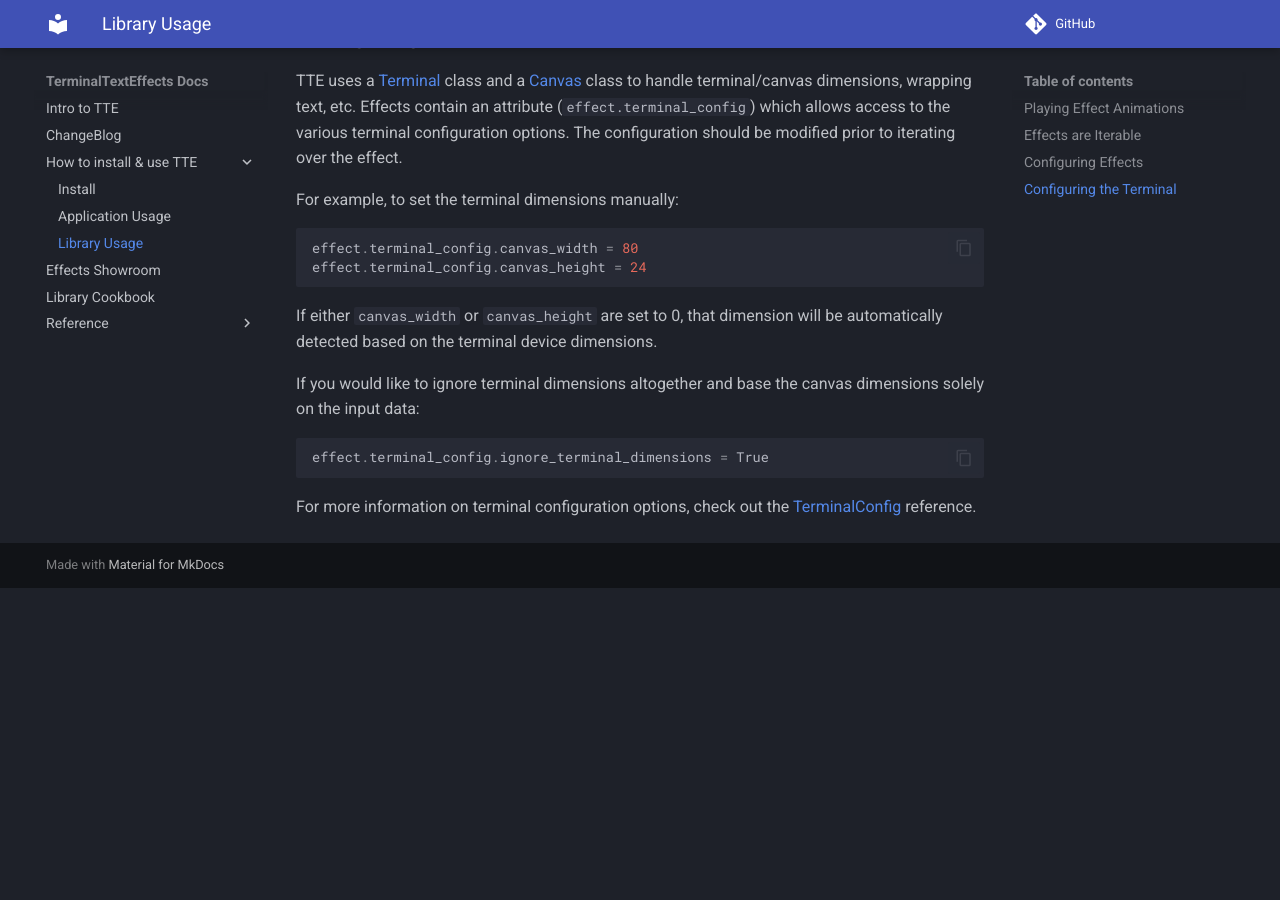
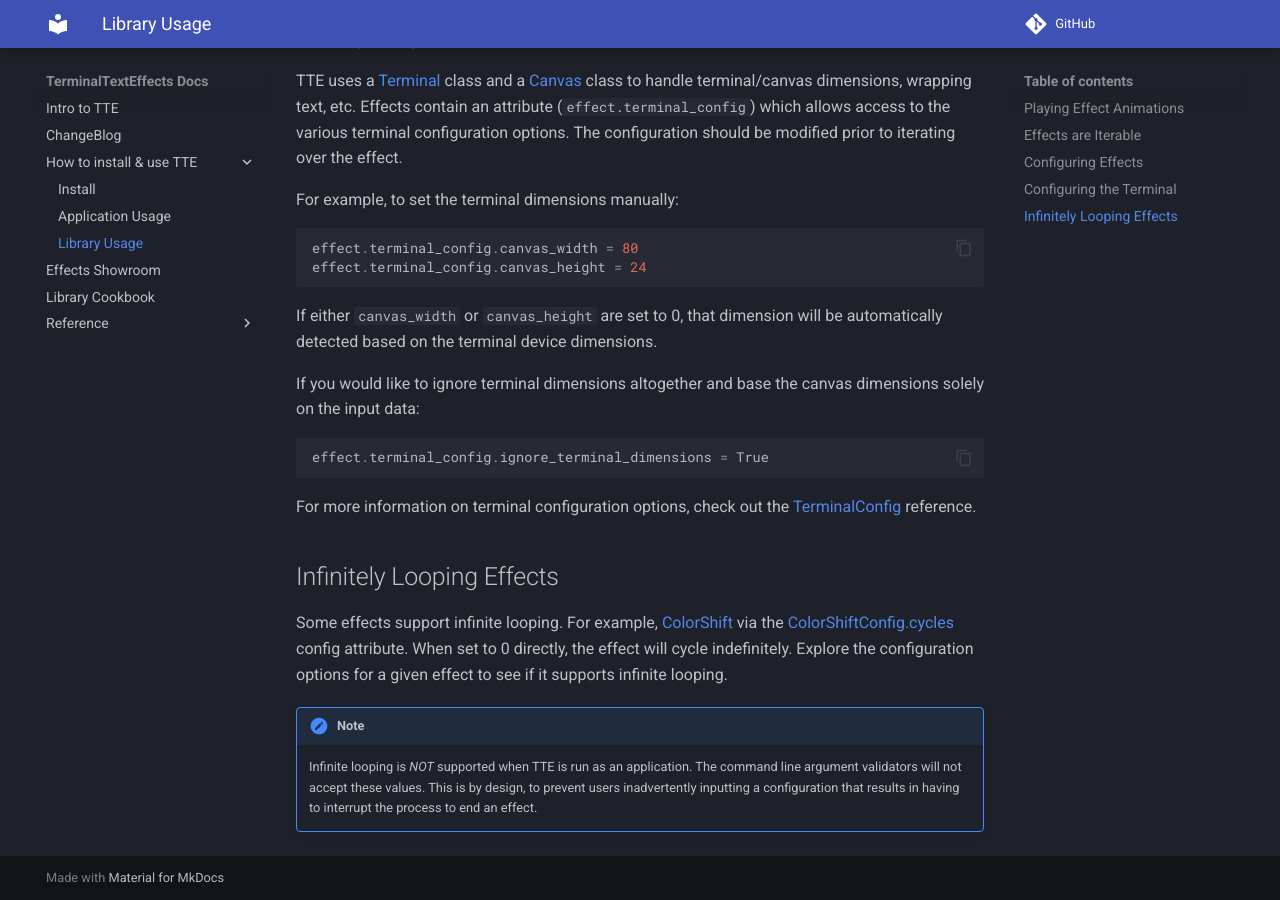
Before and after one commit to ChrisBuilds/terminaltexteffects, an MkDocs documentation site: the page built from docs/libguide.md, in a window 1280 px wide and 900 px high, scrolled down 1470 px. Built offline with MkDocs 1.6.1 and Material for MkDocs 9.7.7, drawn with Linux system fonts in a browser that asks for light colours; comment, search, counter and statistics services are not loaded; before the commit the page ends 2058 px from its top, so only the background shows below that.

Commit message:
adds info about looping effects

````diff
--- a/docs/libguide.md
+++ b/docs/libguide.md
@@ -96,3 +96,14 @@ effect.terminal_config.ignore_terminal_dimensions = True
 ```
 
 For more information on terminal configuration options, check out the [TerminalConfig](./engine/terminal/terminalconfig.md) reference.
+
+## Infinitely Looping Effects
+
+Some effects support infinite looping. For example, [ColorShift](./effects/colorshift.md) via the
+[ColorShiftConfig.cycles](./effects/colorshift.md#terminaltexteffects.effects.effect_colorshift.ColorShiftConfig) config
+attribute. When set to 0 directly, the effect will cycle indefinitely. Explore the configuration options for a given
+effect to see if it supports infinite looping.
+
+!!! note
+
+    Infinite looping is *NOT* supported when TTE is run as an application. The command line argument validators will not accept these values. This is by design, to prevent users inadvertently inputting a configuration that results in having to interrupt the process to end an effect.
````
